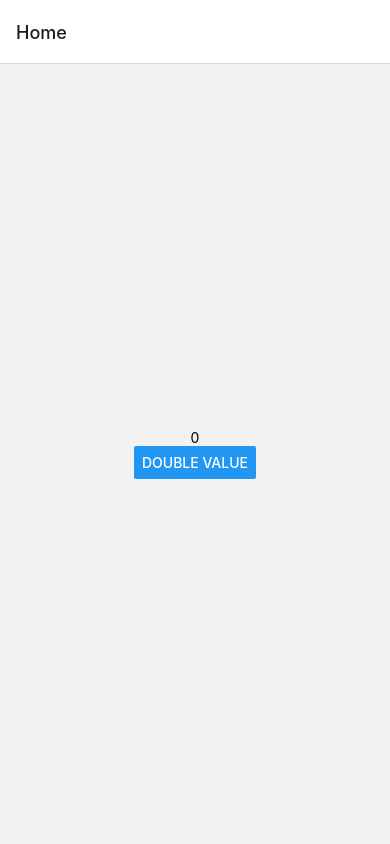
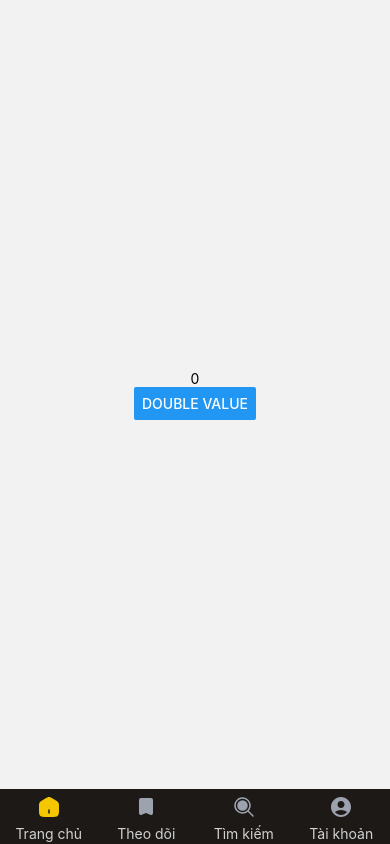
Before and after one commit to leephan2k1/kyoto-manga-mobile, a React Native app: screen / in a window 390 px wide. Built offline with nearby package versions, Linux system fonts and the light colour scheme.

Commit message:
feat: 🎸 config tab navigation

```diff
--- a/src/navigation/index.tsx
+++ b/src/navigation/index.tsx
@@ -1,17 +1,72 @@
 import { NavigationContainer } from '@react-navigation/native';
-import { createNativeStackNavigator } from '@react-navigation/native-stack';
 import HomeScreen from '~/screens/HomeScreen';
 import SettingsScreen from '~/screens/SettingsScreen';
+import { createBottomTabNavigator } from '@react-navigation/bottom-tabs';
+import {
+  BookmarkIcon,
+  HomeIcon,
+  MagnifyingIcon,
+  UserIcon,
+} from '~/components/icons';
+import { TAB_BAR_MAPPING } from '~/common/constants';
+import { Text } from 'react-native';
 
-const Stack = createNativeStackNavigator();
+const Tab = createBottomTabNavigator();
 
 export default function Navigation() {
   return (
     <NavigationContainer>
-      <Stack.Navigator>
-        <Stack.Screen name={'Home'} component={HomeScreen} />
-        <Stack.Screen name={'Settings'} component={SettingsScreen} />
-      </Stack.Navigator>
+      <Tab.Navigator
+        screenOptions={({ route }) => ({
+          tabBarIcon: ({ focused, color, size }) => {
+            if (route.name === 'Home') {
+              return <HomeIcon width={24} height={24} color={color} />;
+            }
+
+            if (route.name === 'Profile') {
+              return <UserIcon width={24} height={24} color={color} />;
+            }
+
+            if (route.name === 'Search') {
+              return <MagnifyingIcon width={24} height={24} color={color} />;
+            }
+
+            if (route.name === 'Bookmark') {
+              return <BookmarkIcon width={24} height={24} color={color} />;
+            }
+          },
+          tabBarActiveTintColor: '#f5c702',
+          tabBarInactiveTintColor: '#9ca3af',
+          headerShown: false,
+          tabBarStyle: {
+            height: 55,
+            backgroundColor: '#1c1917',
+            borderTopWidth: 0,
+          },
+          tabBarLabel: ({ focused }) => {
+            return (
+              <Text
+                className={`text-white/80 text-sm ${
+                  focused ? 'text-primary' : ''
+                }`}
+              >
+                {TAB_BAR_MAPPING[route.name]}
+              </Text>
+            );
+          },
+        })}
+      >
+        <Tab.Screen
+          options={{
+            headerShown: false,
+          }}
+          name={'Home'}
+          component={HomeScreen}
+        />
+        <Tab.Screen name={'Bookmark'} component={SettingsScreen} />
+        <Tab.Screen name={'Search'} component={SettingsScreen} />
+        <Tab.Screen name={'Profile'} component={SettingsScreen} />
+      </Tab.Navigator>
     </NavigationContainer>
   );
 }
```
